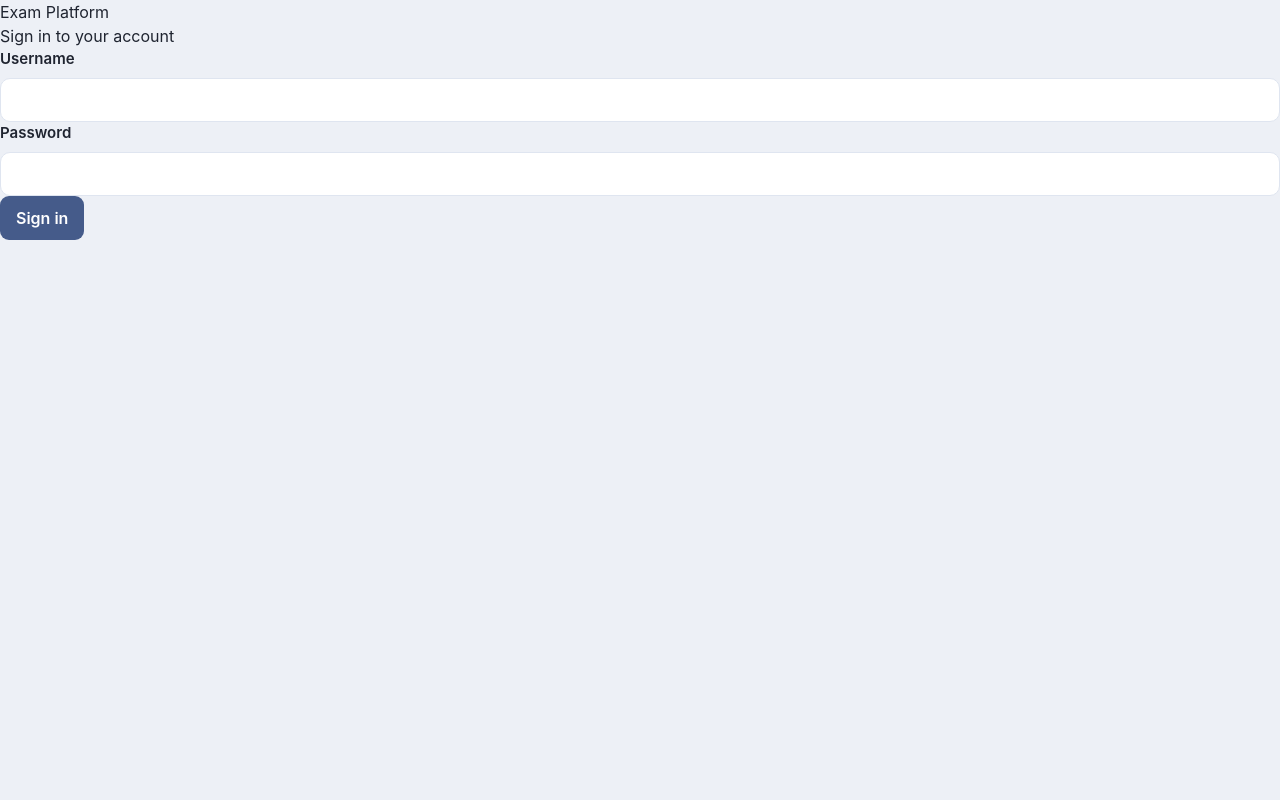
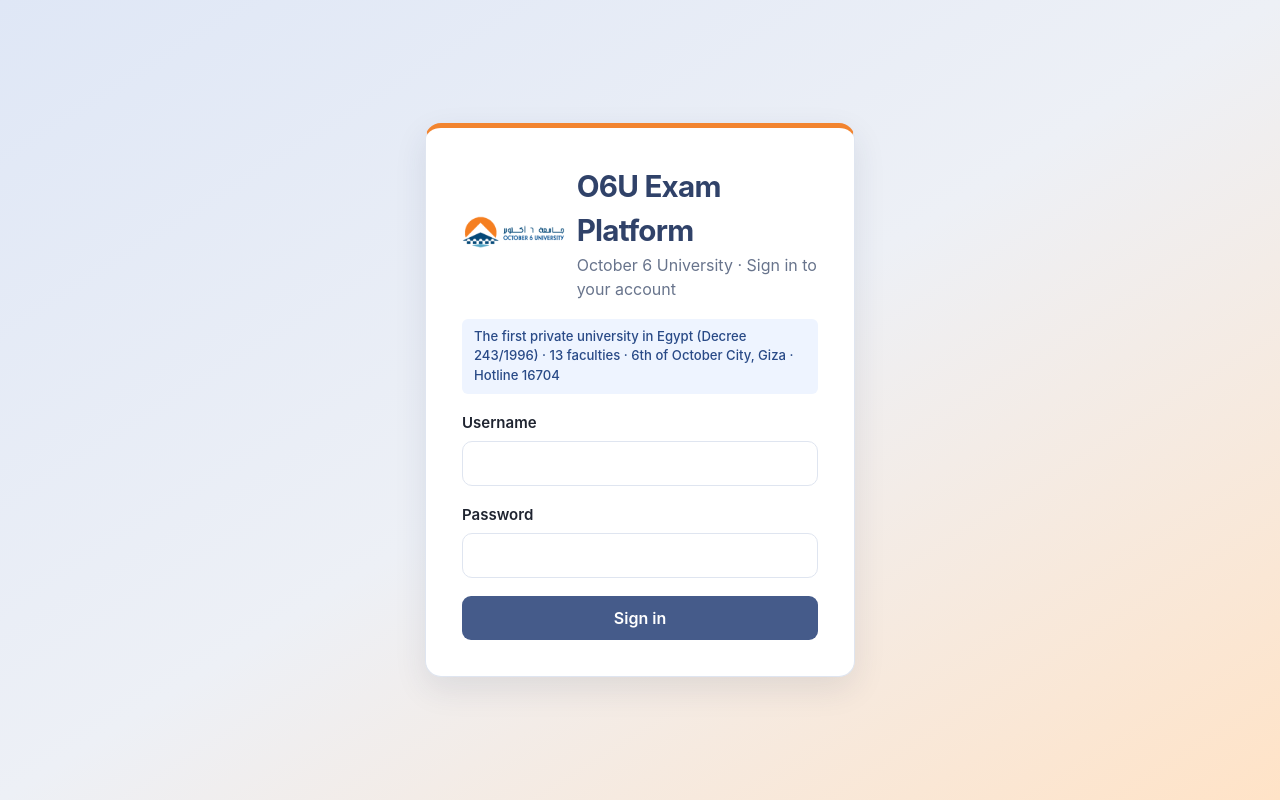
Before and after one commit to abdelwahab-khaled33/o6u_project_v1, a React (Vite) app in the folder apps/web/: page /login in a window 1280 px wide. Built offline with nearby package versions, Linux system fonts and the light colour scheme.

Commit message:
feat(web): Tailwind shell and login with O6U brand

```diff
--- a/apps/web/src/components/Layout.tsx
+++ b/apps/web/src/components/Layout.tsx
@@ -1,6 +1,7 @@
 import { Link, NavLink, Outlet } from 'react-router-dom';
 import { useAuth } from '../hooks/useAuth';
 import type { Role } from '@exam/shared';
+import { O6ULogo } from './brand/O6ULogo';
 
 const homeByRole: Record<Role, string> = { admin: '/admin', doctor: '/doctor', ta: '/ta', student: '/student' };
 
@@ -52,7 +53,7 @@
 
 function NavIcon({ name }: { name: string }) {
   return (
-    <svg viewBox="0 0 24 24" fill="none" stroke="currentColor" strokeWidth="1.8" strokeLinecap="round" strokeLinejoin="round" aria-hidden="true">
+    <svg viewBox="0 0 24 24" fill="none" stroke="currentColor" strokeWidth="1.8" strokeLinecap="round" strokeLinejoin="round" aria-hidden="true" className="h-[19px] w-[19px] flex-none opacity-85">
       <path d={ICONS[name] ?? ICONS.file} />
     </svg>
   );
@@ -64,41 +65,52 @@
 
   const items = NAV_BY_ROLE[user.role];
   return (
-    <div className="app-shell">
-      <aside className="app-sidebar" aria-label="Primary">
-        <Link className="sidebar-brand" to={homeByRole[user.role]}>
-          <span className="sidebar-mark" aria-hidden="true">E</span>
-          <span className="sidebar-brand-text">Exam Platform<small>{workspaceByRole[user.role]}</small></span>
+    <div className="grid min-h-screen bg-[#edf0f6] md:grid-cols-[76px_minmax(0,1fr)] lg:grid-cols-[252px_minmax(0,1fr)]">
+      <aside aria-label="Primary" className="sticky top-0 flex h-screen flex-col gap-[18px] bg-gradient-to-b from-[#304269] to-[#232f4d] px-3.5 pb-4 pt-5 text-[#e9edf7] max-md:static max-md:h-auto max-md:flex-row max-md:items-center max-md:gap-2.5 max-md:px-3 max-md:py-2.5">
+        <Link to={homeByRole[user.role]} className="flex items-center gap-3 px-2.5 py-1 text-inherit no-underline max-md:p-0 md:justify-center lg:justify-start">
+          <O6ULogo size="sm" />
+          <span className="grid text-[1.02rem] font-bold leading-tight max-md:grid md:hidden lg:grid">
+            O6U Exam Platform
+            <small className="text-[0.74rem] font-semibold text-[#b9c4de]">{workspaceByRole[user.role]}</small>
+          </span>
         </Link>
-        <nav className="sidebar-nav" aria-label="Workspace sections">
+        <nav aria-label="Workspace sections" className="grid gap-1 overflow-y-auto max-md:flex max-md:flex-1 max-md:gap-1.5 max-md:overflow-x-auto">
           {items.map((item) => (
             <NavLink
               key={item.to}
               to={item.to}
-              className={({ isActive }: { isActive: boolean }) => `sidebar-link${isActive ? ' is-active' : ''}`}
+              className={({ isActive }: { isActive: boolean }) =>
+                `flex items-center gap-3 rounded-[10px] px-3 py-2.5 text-[0.94rem] font-semibold text-[#c9d3e9] no-underline hover:bg-white/10 hover:text-white max-md:whitespace-nowrap md:justify-center md:p-3 lg:justify-start ${
+                  isActive ? 'bg-white/10 text-white shadow-[inset_3px_0_0_#F2842F]' : ''
+                }`
+              }
             >
               <NavIcon name={item.icon} />
-              <span>{item.label}</span>
+              <span className="max-md:inline md:hidden lg:inline">{item.label}</span>
             </NavLink>
           ))}
         </nav>
-        <div className="sidebar-footer">
-          <div className="sidebar-user">
-            <span className="sidebar-avatar" aria-hidden="true">{user.fullName.slice(0, 1).toUpperCase()}</span>
-            <span className="sidebar-user-text">{user.fullName}<small>{user.role}</small></span>
+        <div className="mt-auto grid gap-3 border-t border-white/15 pt-3.5 max-md:hidden">
+          <div className="flex items-center gap-2.5 px-1.5 md:justify-center lg:justify-start">
+            <span aria-hidden="true" className="grid h-[34px] w-[34px] flex-none place-items-center rounded-full bg-white/15 font-extrabold text-white">{user.fullName.slice(0, 1).toUpperCase()}</span>
+            <span className="grid min-w-0 overflow-hidden text-ellipsis whitespace-nowrap text-[0.88rem] font-semibold md:hidden lg:grid">
+              {user.fullName}
+              <small className="font-medium capitalize text-[#b9c4de]">{user.role}</small>
+            </span>
           </div>
-          <div className="sidebar-footer-actions">
-            <NavLink className="sidebar-account" to="/account/change-password">Account</NavLink>
-            <button type="button" className="sidebar-signout" onClick={logout}>Sign out</button>
+          <div className="flex items-center gap-2 px-1.5 md:hidden lg:flex">
+            <NavLink to="/account/change-password" className="text-[0.85rem] font-semibold text-[#dbe3f4]">Account</NavLink>
+            <button type="button" onClick={logout} className="rounded-lg border border-white/25 bg-transparent px-3 py-1.5 text-[0.85rem] font-semibold text-white hover:bg-white/10">Sign out</button>
           </div>
+          <p className="px-1.5 text-[0.72rem] font-medium text-[#b9c4de] md:hidden lg:block">October 6 University · Hotline 16704</p>
         </div>
       </aside>
-      <div className="app-body">
-        <header className="app-topbar">
-          <span className="topbar-workspace">{workspaceByRole[user.role]}</span>
-          <span className="topbar-user">{user.fullName}<small>{user.role}</small></span>
+      <div className="grid min-w-0 grid-rows-[auto_minmax(0,1fr)]">
+        <header className="sticky top-0 z-10 flex items-center justify-between gap-4 border-b border-[#dfe5f0] bg-white/90 px-7 py-3.5 backdrop-blur max-md:px-4 max-md:py-3">
+          <span className="font-bold text-primary-dark">{workspaceByRole[user.role]}</span>
+          <span className="flex items-baseline gap-2 text-[0.88rem] font-semibold text-muted">{user.fullName}<small className="capitalize">{user.role}</small></span>
         </header>
-        <main className="app-main"><Outlet /></main>
+        <main className="mx-auto w-full max-w-[1160px] px-7 pb-12 pt-7 max-md:px-4 max-md:py-5"><Outlet /></main>
       </div>
     </div>
   );
--- a/apps/web/src/pages/LoginPage.tsx
+++ b/apps/web/src/pages/LoginPage.tsx
@@ -4,6 +4,7 @@
 import { Alert } from '../components/ui/Alert';
 import { Button } from '../components/ui/Button';
 import { Field, Input } from '../components/ui/Field';
+import { O6ULogo } from '../components/brand/O6ULogo';
 
 export default function LoginPage() {
   const { login } = useAuth();
@@ -28,10 +29,18 @@
   }
 
   return (
-    <div className="login-page">
-      <form className="login-card" onSubmit={handleSubmit}>
-        <h1>Exam Platform</h1>
-        <p className="login-subtitle">Sign in to your account</p>
+    <div className="grid min-h-screen place-items-center bg-gradient-to-br from-[#dfe7f6] via-[#edf0f6] to-[#ffe3c7] p-6">
+      <form onSubmit={handleSubmit} className="grid w-full max-w-[430px] gap-[18px] rounded-2xl border border-[#dfe5f0] border-t-[5px] border-t-accent bg-white p-9 shadow-[0_12px_32px_rgb(36_52_80/10%)] max-md:px-6 max-md:py-7">
+        <div className="flex items-center gap-3">
+          <O6ULogo size="md" />
+          <div>
+            <h1 className="text-[1.85rem] font-bold tracking-tight text-primary-dark">O6U Exam Platform</h1>
+            <p className="text-muted">October 6 University · Sign in to your account</p>
+          </div>
+        </div>
+        <p className="rounded-md bg-[#eef4ff] px-3 py-2 text-[0.82rem] font-medium text-[#294a87]">
+          The first private university in Egypt (Decree 243/1996) · 13 faculties · 6th of October City, Giza · Hotline 16704
+        </p>
         <Field label="Username" htmlFor="username">
           <Input
             id="username"
```
